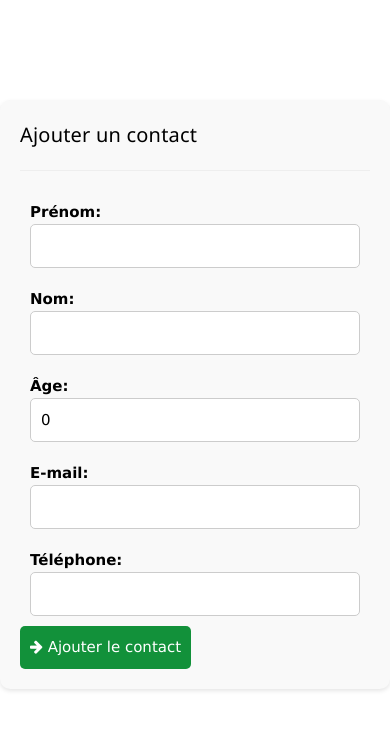
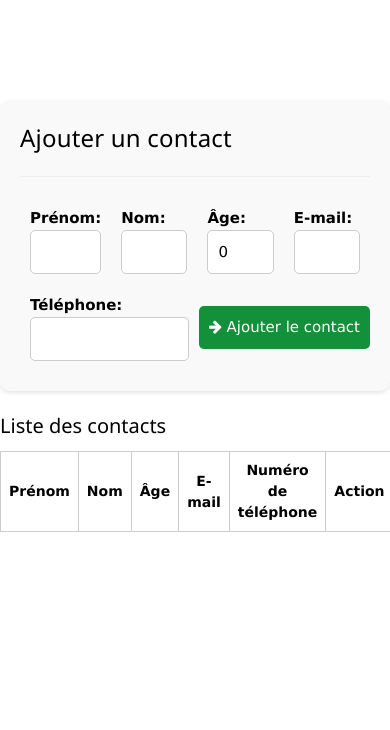
Before and after one commit to aurelie661/ANGULAR, an Angular app in the folder my-first-project/: page / in a window 390 px wide. Shown: the top 730 px of the page. Built offline with nearby package versions, Linux system fonts and the light colour scheme.

Commit message:
exo4 in progress

```diff
--- a/my-first-project/src/app/app.component.html
+++ b/my-first-project/src/app/app.component.html
@@ -1,3 +1,5 @@
 <!-- <app-form-user></app-form-user> -->
 <!-- <app-conditional></app-conditional> -->
-<app-repertory></app-repertory>
+<!-- <app-repertory></app-repertory> -->
+<app-form-contact (contacts)="onPersonAdded($event)"></app-form-contact>
+<app-listing></app-listing>
--- a/my-first-project/src/app/app.component.ts
+++ b/my-first-project/src/app/app.component.ts
@@ -1,4 +1,5 @@
 import { Component } from '@angular/core';
+import Contact from './models/Contact.model';
 
 @Component({
   selector: 'app-root',
@@ -7,4 +8,9 @@ import { Component } from '@angular/core';
 })
 export class AppComponent {
   title = 'my-first-project';
+  contacts: { firstName: string, lastName: string, age: number, email: string,phone: string }[] = [];
+
+  onPersonAdded(newPerson: { firstName: string, lastName: string, age: number, email: string,phone: string }) {
+    this.contacts.push(newPerson);
+  }
 }
--- a/my-first-project/src/app/app.module.ts
+++ b/my-first-project/src/app/app.module.ts
@@ -7,13 +7,17 @@ import { FormUserComponent } from './components/form-user/form-user.component';
 import { FormsModule } from '@angular/forms';
 import { ConditionalComponent } from './components/conditional/conditional.component';
 import { RepertoryComponent } from './components/repertory/repertory.component';
+import { ListingComponent } from './components/listing/listing.component';
+import { FormContactComponent } from './components/form-contact/form-contact.component';
 
 @NgModule({
   declarations: [
     AppComponent,
     FormUserComponent,
     ConditionalComponent,
-    RepertoryComponent
+    RepertoryComponent,
+    ListingComponent,
+    FormContactComponent
   ],
   imports: [
     BrowserModule,
--- /dev/null
+++ b/my-first-project/src/app/components/form-contact/form-contact.component.css
@@ -0,0 +1,48 @@
+.container {
+    max-width: 1000px;
+    margin: 100px auto;
+    padding: 20px;
+    background-color: #f9f9f9;
+    border-radius: 10px;
+    box-shadow: 0 2px 4px rgba(0, 0, 0, 0.1);
+    margin-bottom: 20px;
+  }
+
+  h2 {
+    font-size: 24px;
+    margin-top: 0;
+    letter-spacing: 0.2px;
+  }
+
+  form {
+    display: flex;
+    flex-wrap: wrap;
+    justify-content: space-between;
+  }
+
+  form div {
+    flex: 1;
+    margin: 10px;
+  }
+
+  label {
+    display: block;
+    font-weight: bold;
+  }
+
+  input {
+    width: 100%;
+    padding: 10px;
+    border: 1px solid #ccc;
+    border-radius: 5px;
+  }
+  #add{
+    background-color: #12913a;
+    color: #fff;
+    border: none;
+    padding: 10px;
+    max-height:4rem ;
+    border-radius: 5px;
+    cursor: pointer;
+    align-self: center;
+  }
--- /dev/null
+++ b/my-first-project/src/app/components/form-contact/form-contact.component.html
@@ -0,0 +1,47 @@
+<div class="container">
+    <h2>Ajouter un contact</h2>
+    <hr />
+    <form (submit)="addContact()">
+      <div>
+        <label for="firstName">Prénom:</label>
+        <input
+          type="text"
+          id="firstName"
+          name="firstName"
+          [(ngModel)]="firstName"
+          required
+        />
+      </div>
+      <div>
+        <label for="lastName">Nom:</label>
+        <input
+          type="text"
+          id="lastName"
+          name="lastName"
+          [(ngModel)]="lastName"
+          required
+        />
+      </div>
+      <div>
+        <label for="age">Âge:</label>
+        <input type="number" id="age" name="age" [(ngModel)]="age" required />
+      </div>
+      <div>
+        <label for="email">E-mail:</label>
+        <input
+          type="email"
+          id="email"
+          name="email"
+          [(ngModel)]="email"
+          required
+        />
+      </div>
+      <div>
+        <label for="phone">Téléphone:</label>
+        <input type="tel" id="phone" name="phone" [(ngModel)]="phone" required />
+      </div>
+      <button type="submit" id="add">
+        <i class="fa fa-arrow-right"></i> Ajouter le contact
+      </button>
+    </form>
+  </div>
--- /dev/null
+++ b/my-first-project/src/app/components/form-contact/form-contact.component.ts
@@ -0,0 +1,41 @@
+import { Component, EventEmitter, Output } from '@angular/core';
+import Contact from 'src/app/models/Contact.model';
+
+@Component({
+  selector: 'app-form-contact',
+  templateUrl: './form-contact.component.html',
+  styleUrls: ['./form-contact.component.css']
+})
+export class FormContactComponent {
+  contacts: Contact[] = [];
+  firstName = ""
+  lastName = ""
+  age = 0
+  email = ""
+  phone = ""
+
+  display = false;
+
+  @Output('contacts')
+  personAdded = new EventEmitter<{ firstName: string, lastName: string, age: number, email: string,phone: string }>();
+
+  addContact() {
+    const newContact = new Contact(
+      this.firstName,
+      this.lastName,
+      this.age,
+      this.email,
+      this.phone
+    );
+    this.contacts.push(newContact);
+    this.personAdded.emit(newContact);
+    this.display = true;
+    newContact:{
+      this.firstName ="",
+      this.lastName ="",
+      this.age =0,
+      this.email ="",
+      this.phone =""
+    }
+  }
+}
--- /dev/null
+++ b/my-first-project/src/app/components/listing/listing.component.css
@@ -0,0 +1,38 @@
+#delete {
+    background-color: #e10007;
+    color: #fff;
+    border: none;
+    padding: 10px;
+    border-radius: 5px;
+    cursor: pointer;
+  }
+
+  table {
+    width: 100%;
+    border-collapse: collapse;
+  }
+
+  table, th, td {
+    border: 1px solid #ccc;
+  }
+
+  th, td {
+    padding: 10px;
+  }
+  @media (max-width: 768px) {
+    form div {
+      flex: 100%;
+    }
+  }
+
+  @media (max-width: 480px) {
+    h2 {
+      font-size: 20px;
+    }
+    table {
+      font-size: 14px;
+    }
+    table th, table td {
+      padding: 8px;
+    }
+  }
--- /dev/null
+++ b/my-first-project/src/app/components/listing/listing.component.html
@@ -0,0 +1,30 @@
+<div class="container">
+    <h2>Liste des contacts</h2>
+    <table>
+      <thead>
+        <tr>
+          <th>Prénom</th>
+          <th>Nom</th>
+          <th>Âge</th>
+          <th>E-mail</th>
+          <th>Numéro de téléphone</th>
+          <th>Action</th>
+        </tr>
+      </thead>
+      <tbody>
+        <tr
+          *ngFor="let contact of contacts; let i = index">
+          <td>{{ contact.firstName }}</td>
+          <td>{{ contact.lastName }}</td>
+          <td>{{ contact.age }}</td>
+          <td>{{ contact.email }}</td>
+          <td>{{ contact.phone }}</td>
+          <td>
+            <button (click)="deleteContact(i)" id="delete">
+              <i class="fa fa-trash"></i> Supprimer
+            </button>
+          </td>
+        </tr>
+      </tbody>
+    </table>
+  </div>
--- /dev/null
+++ b/my-first-project/src/app/components/listing/listing.component.ts
@@ -0,0 +1,23 @@
+import { Component, Input } from '@angular/core';
+import Contact from 'src/app/models/Contact.model';
+
+@Component({
+  selector: 'app-listing',
+  templateUrl: './listing.component.html',
+  styleUrls: ['./listing.component.css']
+})
+export class ListingComponent {
+
+  contacts: {  firstName: string, lastName: string, age: number, email: string,phone: string }[] = [];
+
+  onPersonAdded(newPerson: { firstName: string, lastName: string, age: number, email: string,phone: string }) {
+    this.contacts.push(newPerson);
+  }
+
+  deleteContact(index: number) {
+    this.contacts.splice(index, 1);
+  }
+
+
+}
+console.log();
```
